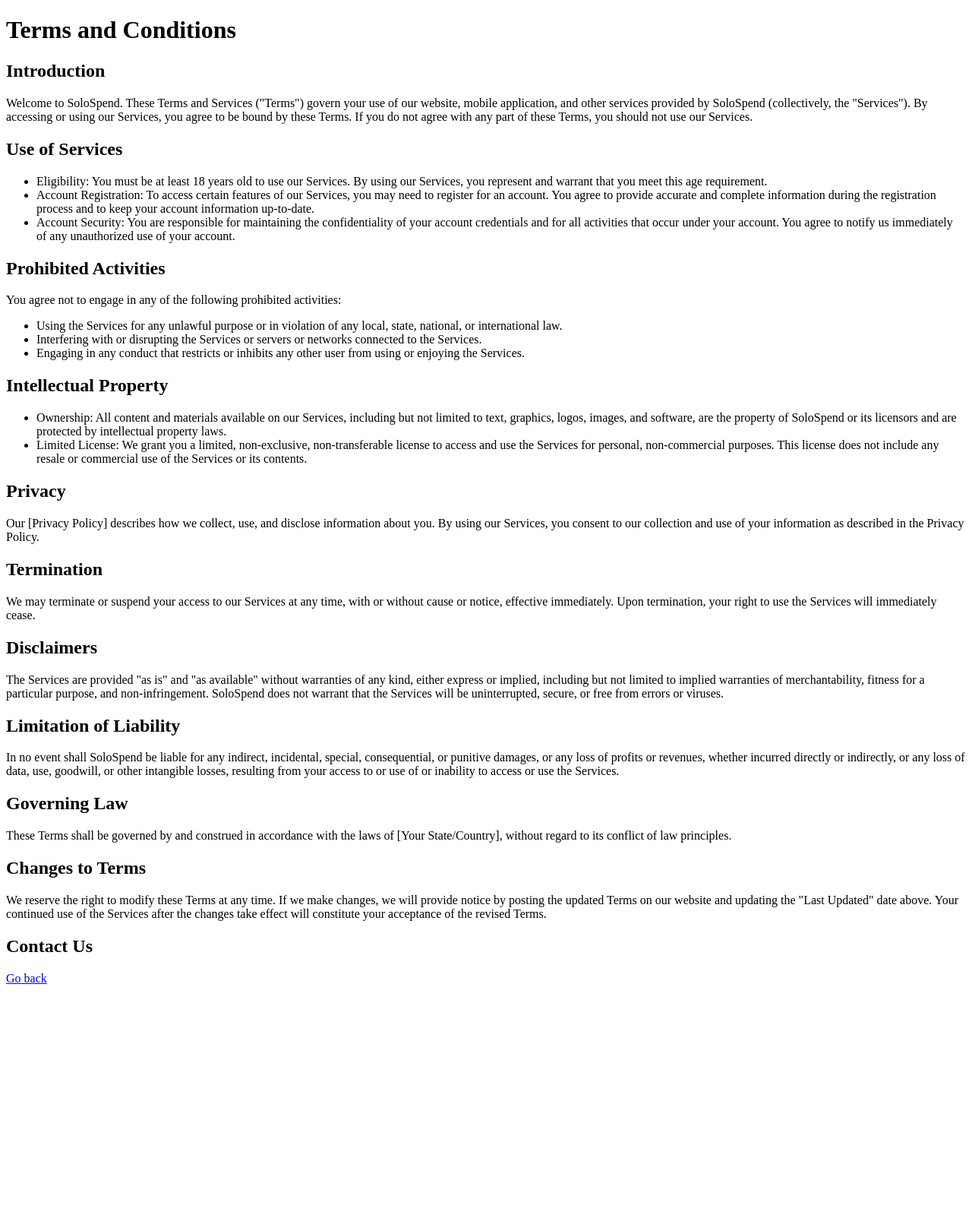
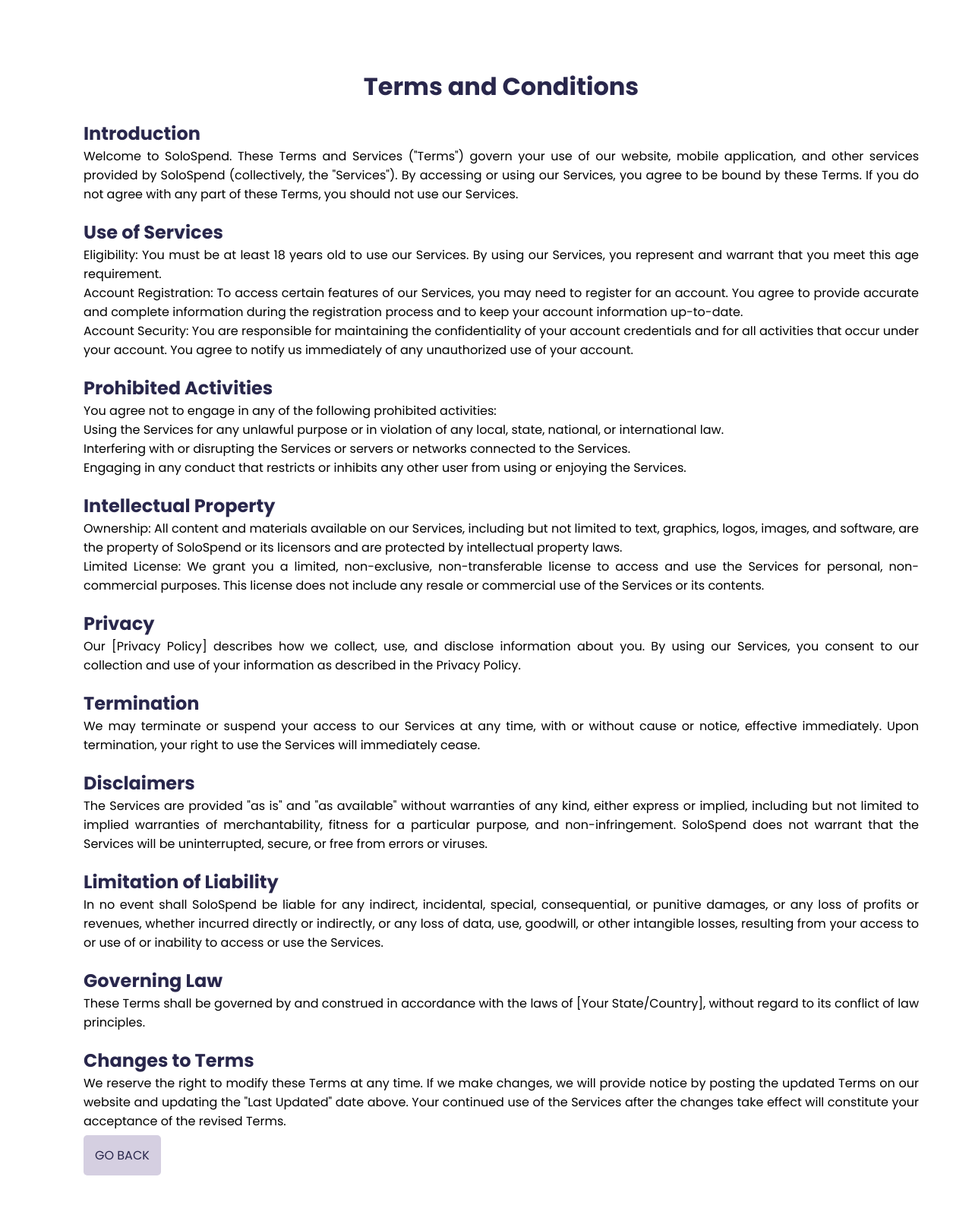
Before and after one commit to Rolfdood/App_Dev_Final, a PHP site: page /php/terms.php in a window 1280 px wide. Shown: the whole page at 76% size. Before the commit the page ends 1295 px from the top, so only its background shows below. Run offline with PHP 8.4, Linux system fonts and the light colour scheme.

Commit message:
Finalize 1

```diff
--- a/backend/invalid_access.php
+++ b/backend/invalid_access.php
@@ -3,6 +3,7 @@
     <head>
         <meta charset="UTF-8">
         <meta name="viewport" content="width=device-width, initial-scale=1.0">
+        <link rel="icon" href="../src/assets/logo_colored.png" type="image/icon type">
         <link href='https://unpkg.com/boxicons@2.1.4/css/boxicons.min.css' rel='stylesheet'>
         <link rel="stylesheet" href="../styles/general.css">
         <link rel="stylesheet" href="../styles/invalid.css">
--- a/miscs/solospend_db.sql
+++ b/db/solospend_db.sql
@@ -81,7 +81,8 @@ CREATE TABLE `income` (
   `inc_origin` varchar(50) NOT NULL,
   `inc_type` varchar(50) NOT NULL,
   `inc_mot` varchar(50) NOT NULL,
-  `inc_amount` decimal(10,2) NOT NULL
+  `inc_amount` decimal(10,2) NOT NULL,
+  `inc_remarks` text DEFAULT NULL
 ) ENGINE=InnoDB DEFAULT CHARSET=utf8mb4 COLLATE=utf8mb4_general_ci;
 
 -- --------------------------------------------------------
--- a/miscs/budget_output.php
+++ b/miscs/budget_output.php
@@ -15,6 +15,7 @@
     <head>
         <meta charset="UTF-8">
         <meta name="viewport" content="width=device-width, initial-scale=1.0">
+        <link rel="icon" href="../src/assets/logo_colored.png" type="image/icon type">
         <link href='https://unpkg.com/boxicons@2.1.4/css/boxicons.min.css' rel='stylesheet'>
         <link rel="stylesheet" href="../styles/general.css">
         <link rel="stylesheet" href="../styles/modal.css">
--- a/miscs/sidebar.php
+++ b/miscs/sidebar.php
@@ -55,7 +55,7 @@
                     </a>
                 </li>
                 <li class="nav-link" <?php if ($current == 'summary') echo 'id="current"'; ?>>
-                    <a href="summary.php" id="" title="Summary">
+                    <a href="../php/summary.php" id="" title="Summary">
                         <i class='bx bxs-bar-chart-alt-2 icon' ></i>
                         <span class="text nav-text">Summary</span>
                     </a>
--- a/miscs/upd_del_data.php
+++ b/miscs/upd_del_data.php
@@ -14,6 +14,7 @@
     <head>
         <meta charset="UTF-8">
         <meta name="viewport" content="width=device-width, initial-scale=1.0">
+        <link rel="icon" href="../src/assets/logo_colored.png" type="image/icon type">
         <link href='https://unpkg.com/boxicons@2.1.4/css/boxicons.min.css' rel='stylesheet'>
         <link rel="stylesheet" href="../styles/general.css">
         <link rel="stylesheet" href="../styles/user.css">
--- a/php/budget.php
+++ b/php/budget.php
@@ -34,6 +34,7 @@
     <head>
         <meta charset="UTF-8">
         <meta name="viewport" content="width=device-width, initial-scale=1.0">
+        <link rel="icon" href="../src/assets/logo_colored.png" type="image/icon type">
         <link href='https://unpkg.com/boxicons@2.1.4/css/boxicons.min.css' rel='stylesheet'>
         <link rel="stylesheet" href="../styles/general.css">
         <link rel="stylesheet" href="../styles/modal.css">
--- a/php/dashboard.php
+++ b/php/dashboard.php
@@ -26,6 +26,7 @@
     <head>
         <meta charset="UTF-8">
         <meta name="viewport" content="width=device-width, initial-scale=1.0">
+        <link rel="icon" href="../src/assets/logo_colored.png" type="image/icon type">
         <link href='https://unpkg.com/boxicons@2.1.4/css/boxicons.min.css' rel='stylesheet'>
         <link rel="stylesheet" href="../styles/general.css">
         <link rel="stylesheet" href="../styles/user.css">
--- a/php/expense.php
+++ b/php/expense.php
@@ -62,6 +62,7 @@
 <head>
     <meta charset="UTF-8">
     <meta name="viewport" content="width=device-width, initial-scale=1.0">
+    <link rel="icon" href="../src/assets/logo_colored.png" type="image/icon type">
     <link href='https://unpkg.com/boxicons@2.1.4/css/boxicons.min.css' rel='stylesheet'>
     <link rel="stylesheet" href="../styles/general.css">
     <link rel="stylesheet" href="../styles/user.css">
@@ -110,9 +111,9 @@
                         echo "<td>";
                         echo "<form method='post' style='display:inline;'>";
                         echo "<input type='hidden' name='exp_id' value='" . $row['exp_id'] . "'>";
-                        echo "<button type='submit' name='delete_expense' class='action-btn delete' onclick='return confirm(\"Are you sure you want to delete this expense?\")'>Delete</button>";
+                        echo "<button type='submit' name='delete_expense' class='action-btn delete btn_act_del btn_act' onclick='return confirm(\"Are you sure you want to delete this expense?\")'>DELETE</button>";
                         echo "</form>";
-                        echo "<button class='action-btn'>Edit</button>"; // (Edit functionality not implemented yet)
+                        echo "<button class='action-btn btn_act_edit btn_act'>EDIT</button>"; // (Edit functionality not implemented yet)
                         echo "</td>";
                         echo "</tr>";
                     }
--- a/php/password_recovery.php
+++ b/php/password_recovery.php
@@ -116,8 +116,8 @@ if ($_SERVER['REQUEST_METHOD'] == 'POST' && isset($_POST['confirm'])) {
       </form>
     </section>
 
-    <div class="footer inheritFooter">
-      <span class="footer">All rights reserved 2024.</span>
+    <div class="footer">
+      <span class="footer">SoloSpend 2024.</span>
     </div>
   </div>
 </body>
--- a/php/privacy.php
+++ b/php/privacy.php
@@ -2,6 +2,7 @@
 <html lang="en">
 <head>
   <meta charset="UTF-8">
+  <link rel="icon" href="../src/assets/logo_colored.png" type="image/icon type">
   <meta name="viewport" content="width=device-width, initial-scale=1.0">
   <title>Document</title>
 </head>
--- a/php/profile.php
+++ b/php/profile.php
@@ -6,6 +6,7 @@
 <head>
     <meta charset="UTF-8">
     <meta name="viewport" content="width=device-width, initial-scale=1.0">
+    <link rel="icon" href="../src/assets/logo_colored.png" type="image/icon type">
     <link href='https://unpkg.com/boxicons@2.1.4/css/boxicons.min.css' rel='stylesheet'>
     <link rel="stylesheet" href="../styles/general.css">
     <link rel="stylesheet" href="../styles/user.css">
--- a/php/summary.php
+++ b/php/summary.php
@@ -3,10 +3,11 @@
 <head>
     <meta charset="UTF-8">
     <meta name="viewport" content="width=device-width, initial-scale=1.0">
+    <link rel="icon" href="../src/assets/logo_colored.png" type="image/icon type">
     <link href='https://unpkg.com/boxicons@2.1.4/css/boxicons.min.css' rel='stylesheet'>
     <link rel="stylesheet" href="../styles/general.css">
     <link rel="stylesheet" href="../styles/user.css">
-    <title>Dashboard</title>
+    <title>Summary</title>
 </head>
 <body>
     <?php
@@ -46,7 +47,7 @@
     $averageExpenses = calculateAverage($db_connect, 'expenses', $user_id, 'exp_amount');
 
     $current = 'summary';
-    include "sidebar.php";
+    include "../miscs/sidebar.php";
     ?>
 
     <section class="container">
--- a/php/terms.php
+++ b/php/terms.php
@@ -4,12 +4,16 @@
 <head>
   <meta charset="UTF-8">
   <meta name="viewport" content="width=device-width, initial-scale=1.0">
-  <title>Document</title>
+  <link rel="icon" href="../src/assets/logo_colored.png" type="image/icon type">
+  <link rel="stylesheet" href="../styles/general.css">
+  <link rel="stylesheet" href="../styles/terms.css">
+  <title>Terms and Conditions</title>
 </head>
 
 <body>
-  <div>
-    <div>
+  <div class="container">
+    <div class="content">
+      <div class="title">
         <h1>Terms and Conditions</h1>
       </div>
       <div>
@@ -129,12 +133,8 @@
         Your continued use of the Services after the changes take effect will constitute your acceptance of the revised Terms.
         </p>
       </div>
-    <div>
-      <h2>
-      Contact Us
-      </h2>
+      <a href="../php/register.php">GO BACK</a>
     </div>
   </div>
-  <a href="../php/register.php">Go back</a>
 </body>
 </html>
--- /dev/null
+++ b/styles/terms.css
@@ -0,0 +1,41 @@
+.content {
+    width: 100%;
+    height: 100%;
+    padding: 50px;
+    text-align: justify;
+}
+
+div {
+    margin: 20px;
+}
+
+ul {
+    list-style: none;
+}
+
+h1, h2 {
+    color: var(--primary-color);
+}
+
+h1 {
+    text-align: center;
+}
+
+a {
+    border-radius: 5px;
+    color: var(--primary-color);
+    text-decoration: none;
+    width: 200px;
+    margin: 20px;
+    margin-top: 50px;
+    padding: 15px;
+    height: 50px;
+    text-align: center;
+    background: var(--primary-color-light);
+}
+
+a:hover {
+    font-weight: bold;
+    background: var(--primary-color);
+    color: var(--container-color);
+}
```
Also changed, not shown: php/income.php (+5 -4 lines), php/sidebar.php (deleted, +0 -95 lines), styles/exp_inc.css (+34 -0 lines), styles/login_reg.css (+2 -6 lines). Lines whose indentation alone changed are shown as unchanged.
